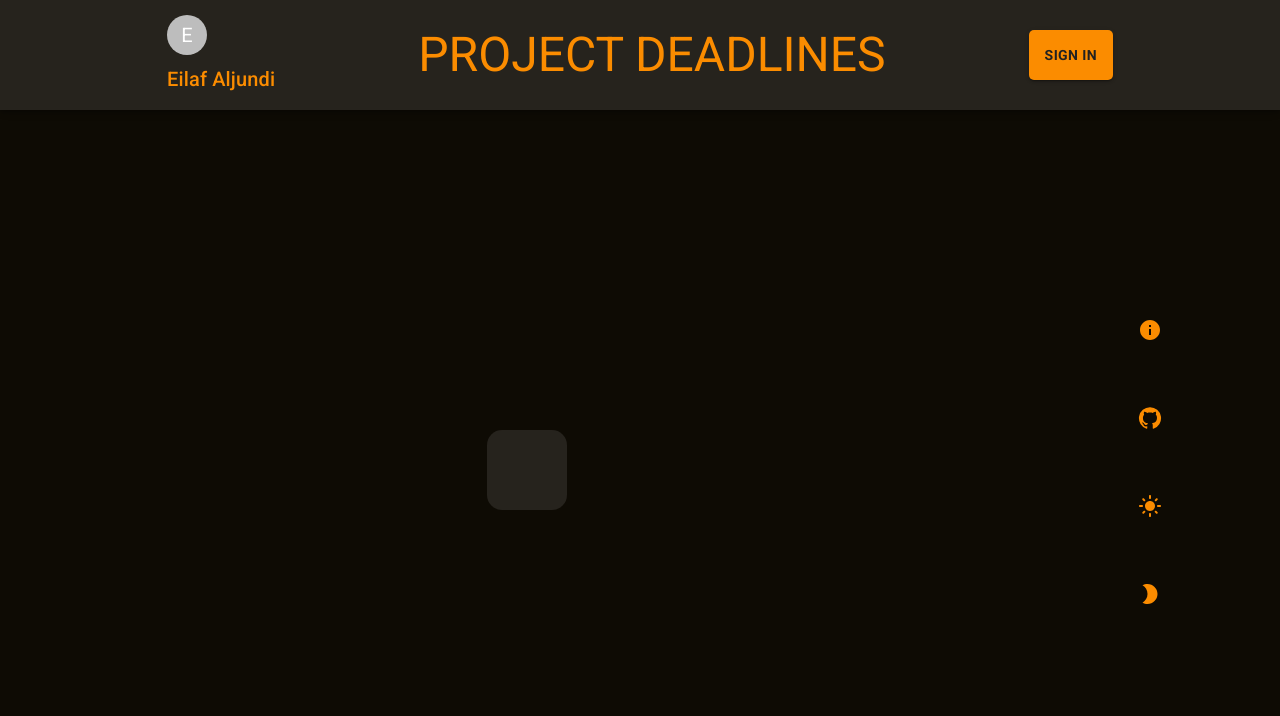
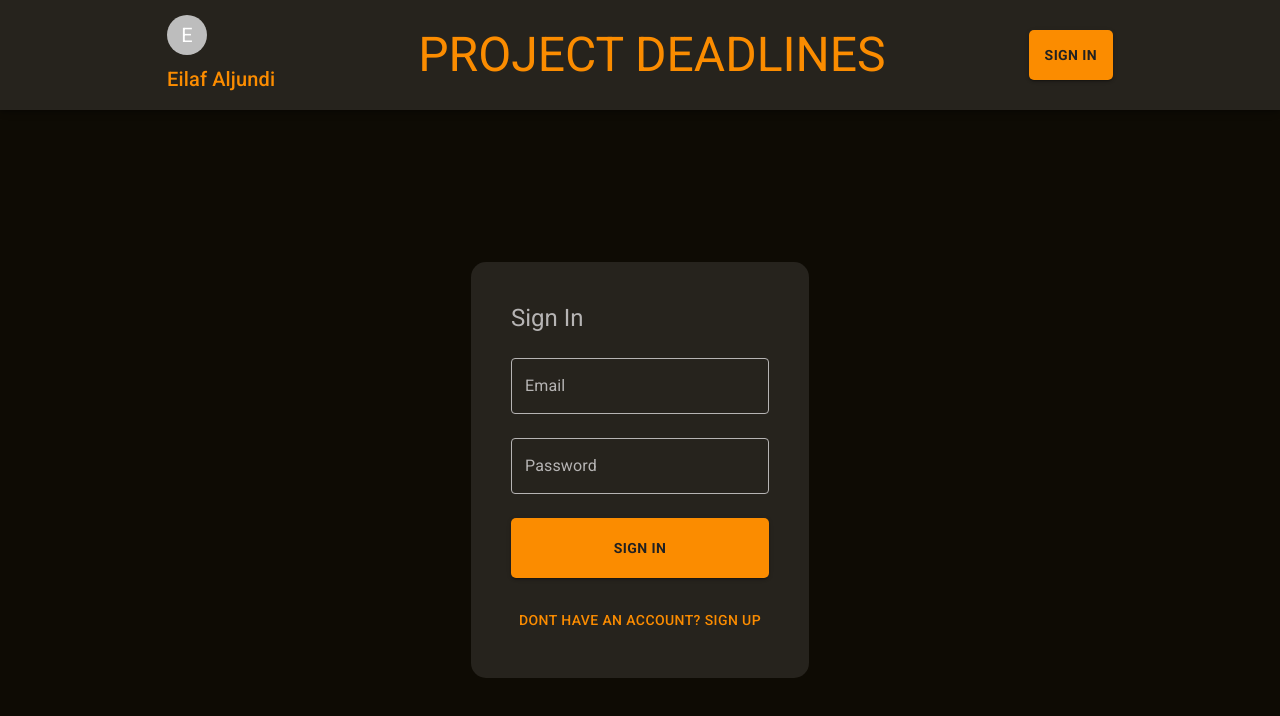
Before and after one commit to Sniperplank/Project-Deadlines, a React (Create React App) app: page /auth in a window 1280 px wide. Shown: the top 716 px of the page. Built offline with nearby package versions, Linux system fonts and the light colour scheme.

Commit message:
signin/signup form done

```diff
--- a/src/App.js
+++ b/src/App.js
@@ -34,7 +34,7 @@ function App() {
             <Route path='/about' element={<About />} />
             <Route path='/auth' element={<Auth />} />
           </Routes>
-          <RightSideLinks setIsDarkMode={setIsDarkMode} />
+          {currentPath === '/auth' || <RightSideLinks setIsDarkMode={setIsDarkMode} />}
         </Stack>
       </Body>
     </ThemeProvider>
--- a/src/Components/Auth/Auth.js
+++ b/src/Components/Auth/Auth.js
@@ -1,15 +1,44 @@
-import { Box } from '@mui/material'
-import React from 'react'
+import React, { useState } from 'react'
+import { Box, Button, Stack, Typography } from '@mui/material'
 import { CardBox } from '../Styled MUI components/CardBox'
+import { StyledInput } from '../Styled MUI components/StyledInput'
+import { StyledButton } from '../Styled MUI components/StyledButton'
 
 function Auth() {
-  return (
-    <Box flex={5} display='flex' justifyContent='center' alignItems='center' paddingBottom={10}>
-        <CardBox>
+    const [isSignup, setIsSignup] = useState(false)
 
-        </CardBox>
-    </Box>
-  )
+    const switchMode = () => {
+        setIsSignup((prev) => !prev)
+    }
+
+    return (
+        <Box flex={5} display='flex' justifyContent='center' alignItems='center' paddingBottom={10}>
+            <CardBox>
+                <Typography variant='h5' paddingBottom={3}>{isSignup ? 'Sign up' : 'Sign In'}</Typography>
+                <form>
+                    <Stack spacing={3}>
+                        {
+                            isSignup && (
+                                <Stack direction='row' spacing={2}>
+                                    <StyledInput variant='outlined' name='firstName' label='First Name' autoFocus />
+                                    <StyledInput variant='outlined' name='lastName' label='Last Name' />
+                                </Stack>
+                            )
+                        }
+                        <StyledInput variant='outlined' name='email' label='Email' type='email' />
+                        <StyledInput variant='outlined' name='password' label='Password' type='password' />
+                        {isSignup && <StyledInput variant='outlined' name='confirmPassword' label='Confirm Password' type='password' />}
+                        <StyledButton type='submit' fullWidth variant='contained' color='primary'>
+                            {isSignup ? 'Sign Up' : 'Sign In'}
+                        </StyledButton>
+                        <Button onClick={switchMode}>
+                            {isSignup ? 'Already have an account? Sign in' : 'Dont have an account? Sign up'}
+                        </Button>
+                    </Stack>
+                </form>
+            </CardBox>
+        </Box>
+    )
 }
 
 export default Auth
```
